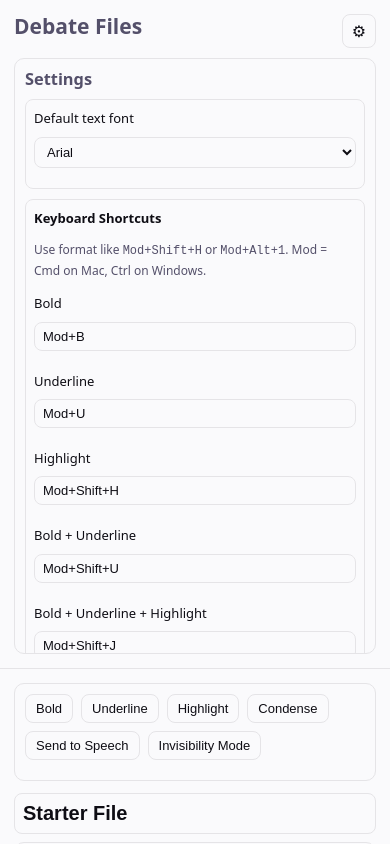
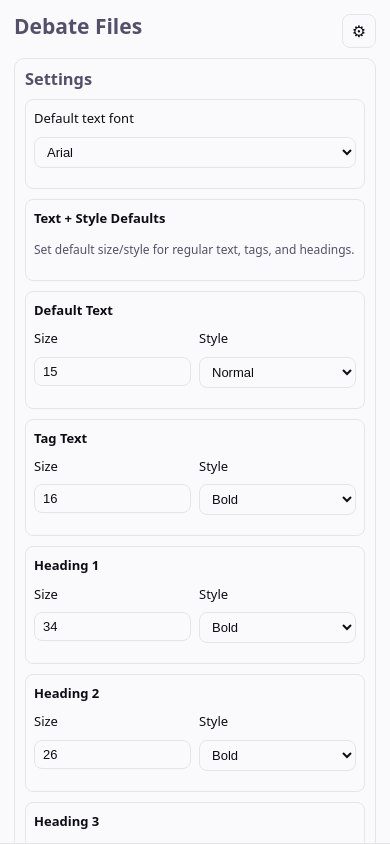
Before and after one commit to Dheej11/DebateBooks, a React (Vite) app: page / in a window 390 px wide. Both pictures are taken after a click on the button "Open settings". Shown: the top 844 px of the page. Built offline with nearby package versions, Linux system fonts and the light colour scheme.

Commit message:
updated organization and customization on the settings menu:

```diff
--- a/src/App.css
+++ b/src/App.css
@@ -1,6 +1,6 @@
 .app-layout {
   display: grid;
-  grid-template-columns: 290px 1fr 290px;
+  grid-template-columns: var(--left-panel-width, 290px) 1fr 290px;
   min-height: 100svh;
   text-align: left;
 }
@@ -10,10 +10,31 @@
   border-right: 1px solid var(--border);
   padding: 14px;
   box-sizing: border-box;
+  height: 100svh;
+  overflow: auto;
 }
 
 .panel:last-child {
   border-right: none;
+}
+
+.left-panel {
+  position: relative;
+}
+
+.left-resize-handle {
+  position: absolute;
+  top: 0;
+  right: -4px;
+  width: 8px;
+  height: 100%;
+  cursor: col-resize;
+  z-index: 20;
+}
+
+.left-resize-handle:hover,
+.left-resize-handle-active {
+  background: var(--accent-border);
 }
 
 .panel h2,
@@ -160,8 +181,8 @@ button:disabled {
   border: 1px solid var(--border);
   border-radius: 10px;
   padding: 10px;
-  max-height: 68svh;
-  overflow: auto;
+  min-height: calc(100svh - 88px);
+  box-sizing: border-box;
 }
 
 .settings-group {
@@ -277,4 +298,8 @@ button:disabled {
     border-right: none;
     border-bottom: 1px solid var(--border);
   }
+
+  .left-resize-handle {
+    display: none;
+  }
 }
--- a/src/App.tsx
+++ b/src/App.tsx
@@ -1,7 +1,9 @@
 import {
   type ChangeEventHandler,
+  type CSSProperties,
   type KeyboardEvent,
   type KeyboardEventHandler,
+  type MouseEvent as ReactMouseEvent,
   useEffect,
   useMemo,
   useRef,
@@ -368,7 +370,12 @@ function App() {
   const [invisibilityMode, setInvisibilityMode] = useState(false)
   const [status, setStatus] = useState('Ready')
   const [leftPanelView, setLeftPanelView] = useState<LeftPanelView>('files')
+  const [leftPanelWidth, setLeftPanelWidth] = useState(290)
+  const [isResizingLeftPanel, setIsResizingLeftPanel] = useState(false)
   const editorRef = useRef<HTMLDivElement | null>(null)
+  const leftResizeStateRef = useRef<{ startX: number; startWidth: number } | null>(
+    null,
+  )
 
   const activeDebateDoc = useMemo(
     () => data.debateDocs.find((doc) => doc.id === data.activeDebateDocId) ?? null,
@@ -394,6 +401,43 @@ function App() {
       editorRef.current.innerHTML = activeDebateDoc.content
     }
   }, [activeDebateDoc?.id, activeDebateDoc?.content])
+
+  useEffect(() => {
+    if (!isResizingLeftPanel) {
+      return
+    }
+
+    const onMouseMove = (event: MouseEvent) => {
+      const resizeState = leftResizeStateRef.current
+      if (!resizeState) {
+        return
+      }
+
+      const nextWidth = resizeState.startWidth + (event.clientX - resizeState.startX)
+      const clampedWidth = Math.max(220, Math.min(520, nextWidth))
+      setLeftPanelWidth(clampedWidth)
+    }
+
+    const onMouseUp = () => {
+      setIsResizingLeftPanel(false)
+      leftResizeStateRef.current = null
+    }
+
+    const originalCursor = document.body.style.cursor
+    const originalUserSelect = document.body.style.userSelect
+    document.body.style.cursor = 'col-resize'
+    document.body.style.userSelect = 'none'
+
+    window.addEventListener('mousemove', onMouseMove)
+    window.addEventListener('mouseup', onMouseUp)
+
+    return () => {
+      document.body.style.cursor = originalCursor
+      document.body.style.userSelect = originalUserSelect
+      window.removeEventListener('mousemove', onMouseMove)
+      window.removeEventListener('mouseup', onMouseUp)
+    }
+  }, [isResizingLeftPanel])
 
   const mutateActiveDebateDoc = (updater: (doc: DebateDocument) => void) => {
     setData((previous) => {
@@ -655,9 +699,21 @@ function App() {
     }
   }
 
+  const startLeftPanelResize = (event: ReactMouseEvent<HTMLDivElement>) => {
+    event.preventDefault()
+    leftResizeStateRef.current = {
+      startX: event.clientX,
+      startWidth: leftPanelWidth,
+    }
+    setIsResizingLeftPanel(true)
+  }
+
   return (
-    <main className="app-layout">
-      <aside className="panel">
+    <main
+      className="app-layout"
+      style={{ '--left-panel-width': `${leftPanelWidth}px` } as CSSProperties}
+    >
+      <aside className="panel left-panel">
         <div className="panel-header">
           <h2>Debate Files</h2>
           <button
@@ -697,25 +753,10 @@ function App() {
               </label>
             </div>
             <div className="settings-group">
-              <h4>Keyboard Shortcuts</h4>
+              <h4>Text + Style Defaults</h4>
               <p className="hint">
-                Use format like <code>Mod+Shift+H</code> or <code>Mod+Alt+1</code>.
-                Mod = Cmd on Mac, Ctrl on Windows.
+                Set default size/style for regular text, tags, and headings.
               </p>
-              <div className="shortcuts-grid">
-                {shortcutGroups.map((shortcut) => (
-                  <label key={shortcut.key} className="settings-row">
-                    <span>{shortcut.label}</span>
-                    <input
-                      type="text"
-                      value={data.settings.shortcuts[shortcut.key]}
-                      onChange={(event) =>
-                        updateShortcutSetting(shortcut.key, event.target.value)
-                      }
-                    />
-                  </label>
-                ))}
-              </div>
             </div>
             {textStyleGroups.map((group) => (
               <div key={group.key} className="settings-group">
@@ -755,6 +796,27 @@ function App() {
                 </div>
               </div>
             ))}
+            <div className="settings-group">
+              <h4>Keyboard Shortcuts</h4>
+              <p className="hint">
+                Use format like <code>Mod+Shift+H</code> or <code>Mod+Alt+1</code>.
+                Mod = Cmd on Mac, Ctrl on Windows.
+              </p>
+              <div className="shortcuts-grid">
+                {shortcutGroups.map((shortcut) => (
+                  <label key={shortcut.key} className="settings-row">
+                    <span>{shortcut.label}</span>
+                    <input
+                      type="text"
+                      value={data.settings.shortcuts[shortcut.key]}
+                      onChange={(event) =>
+                        updateShortcutSetting(shortcut.key, event.target.value)
+                      }
+                    />
+                  </label>
+                ))}
+              </div>
+            </div>
             <button type="button" onClick={() => setLeftPanelView('files')}>
               Back to Files
             </button>
@@ -798,6 +860,15 @@ function App() {
         </p>
           </>
         )}
+        <div
+          className={`left-resize-handle ${
+            isResizingLeftPanel ? 'left-resize-handle-active' : ''
+          }`}
+          role="separator"
+          aria-label="Resize left menu"
+          aria-orientation="vertical"
+          onMouseDown={startLeftPanelResize}
+        />
       </aside>
 
       <section className="editor-panel">
```
